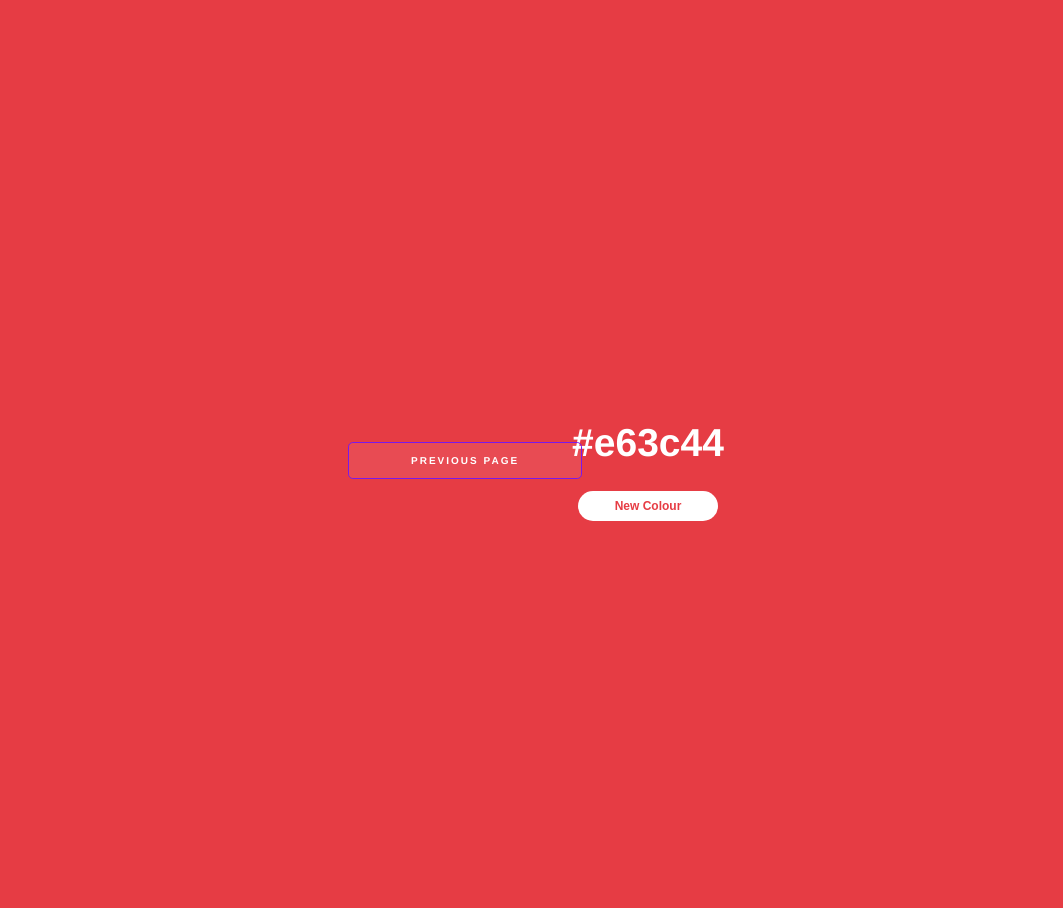
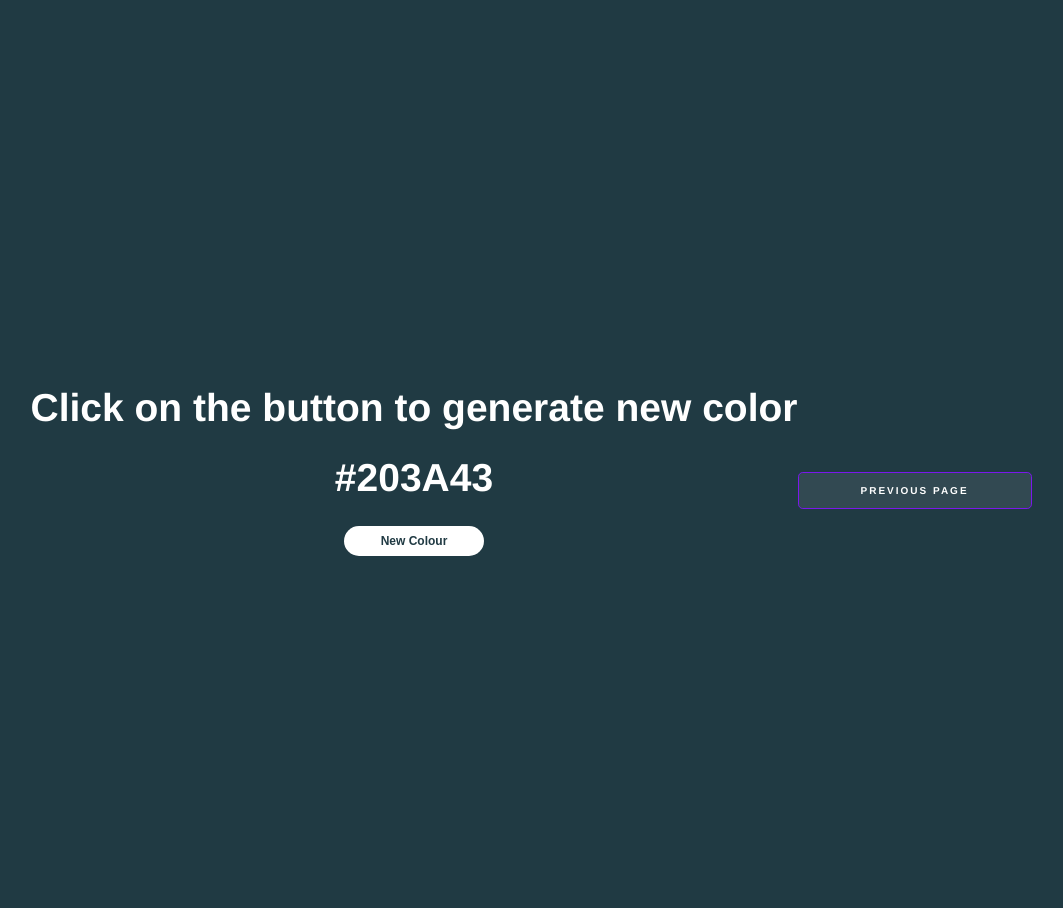
Before and after one commit to NoahJustCodding/macaroftv.github.io, a Jekyll site: the page pages/random-color/index.html, which Jekyll copies as it is, in a window 1280 px wide. Shown: the whole page, without its empty margins (117-1180 px from the left). Built offline with Jekyll 4.4.1, drawn with Linux system fonts in a browser that asks for light colours.

Commit message:
Updates files via VSCode

```diff
--- a/pages/random-color/index.html
+++ b/pages/random-color/index.html
@@ -3,14 +3,15 @@
     <head>
         <link rel="stylesheet" href="style.css">
     </head>
-    <header class="page-header" role="banner">
-        <a href="javascript:history.back(1)" class="btn">Previous Page</a>
-    </header>
     <body>
         <div>
-            <h1 id="colour">#e63c44</h1>
+            <h1>Click on the button to generate new color</h1>
+            <h1 id="colour">#203A43</h1>
             <button id="change">New Colour</button>
         </div>
+        <header class="page-header" role="banner">
+            <a href="javascript:history.back(1)" class="btn">Previous Page</a>
+        </header>
         <script type="text/javascript" src="generate-color.js"></script>
     </body>
 </html>
--- a/pages/random-color/style.css
+++ b/pages/random-color/style.css
@@ -3,7 +3,7 @@ html {
 }
 
 body {
-	background: #e63c44;
+	background: #203A43;
 	width: 100%;
 	height: 100%;
 	position: relative;
@@ -29,7 +29,7 @@ button#change {
 	height: 30px;
 	border-radius: 30px;
 	background: #fff;
-	color: #e63c44;
+	color: #203A43;
 	border: none;
 	font-weight: bold;
 	font-size: 12px;
@@ -107,8 +107,6 @@ button#change {
 .btn {
 	position: relative;
 	width: 200px;
-	top: 10px;
-	left: 10px;
 	letter-spacing: 2px;
 	text-decoration: none;
 	text-transform: uppercase;
```
